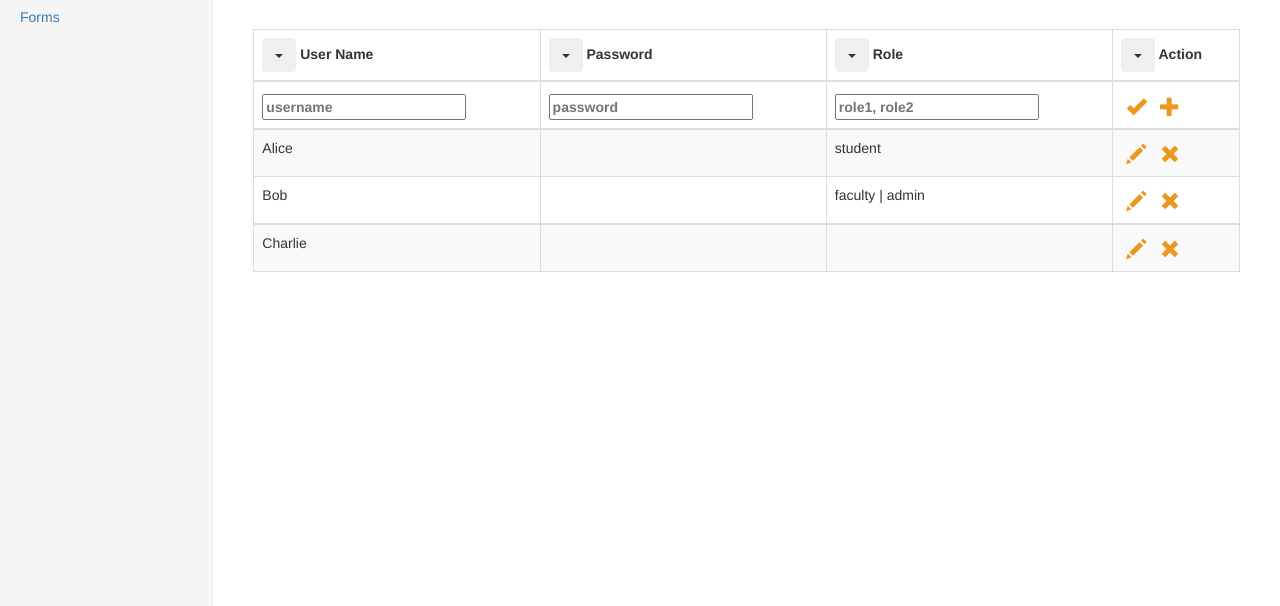
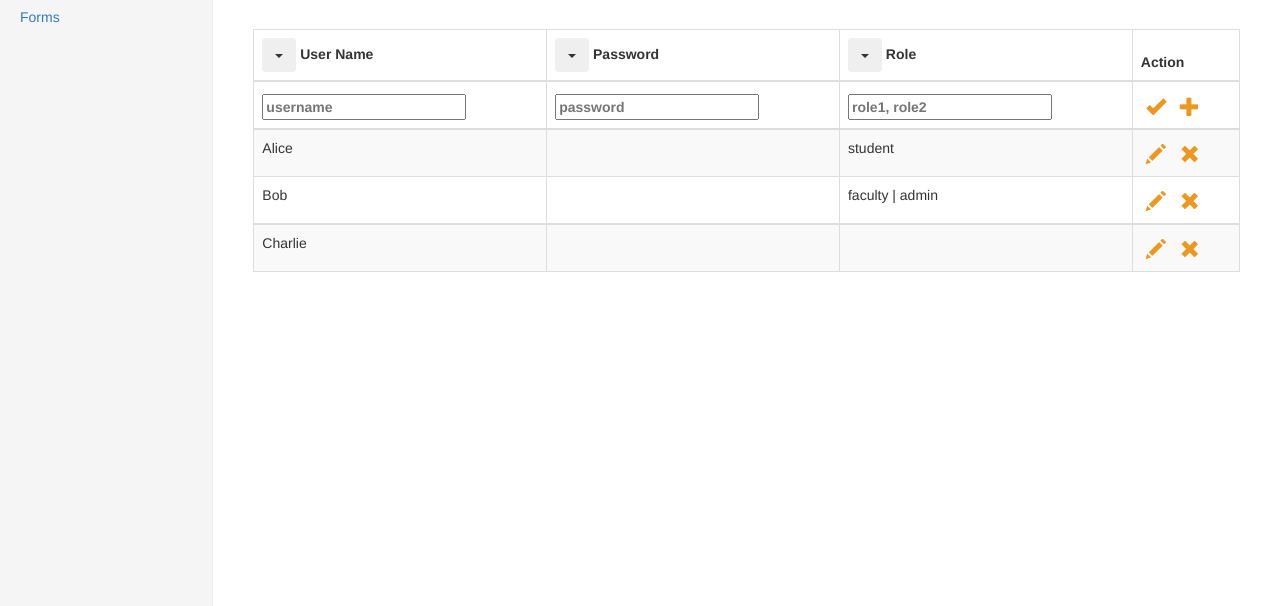
Before and after one commit to BHPriyanka/webdev, a website: page public/assignment/admin.html in a window 1280 px wide. Shown: the part 194-800 px from the top of the page. Drawn offline with nearby package versions, Linux system fonts and the light colour scheme.

Commit message:
Modified grid sizes,glyphicon's sizes

```diff
--- a/public/assignment/admin.html
+++ b/public/assignment/admin.html
@@ -74,9 +74,7 @@
                         <button type="button" class="btn dropdown-toggle"
                                 data-toggle="dropdown" aria-haspopup="true" aria-expanded="false"><span class="caret"></span></button>
                         Role</th>
-                    <th><button type="button" class="btn dropdown-toggle"
-                                data-toggle="dropdown" aria-haspopup="true" aria-expanded="false"><span class="caret"></span></button>
-                        Action</th>
+                    <th>Action</th>
                 </tr>
                 <tr>
                 <th>
```
Also changed, not shown: public/assignment/forms.html (+1 -1 lines).
